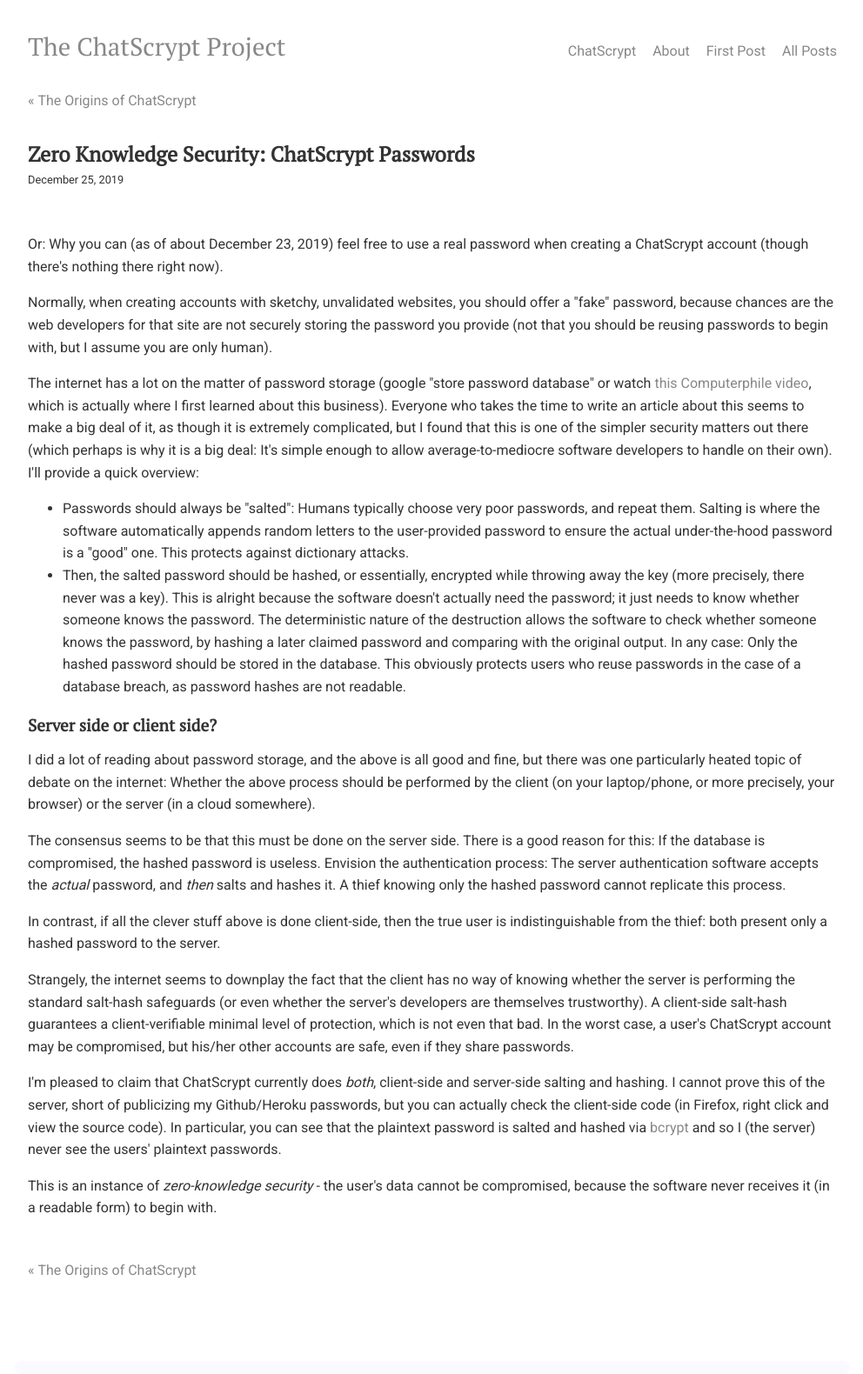
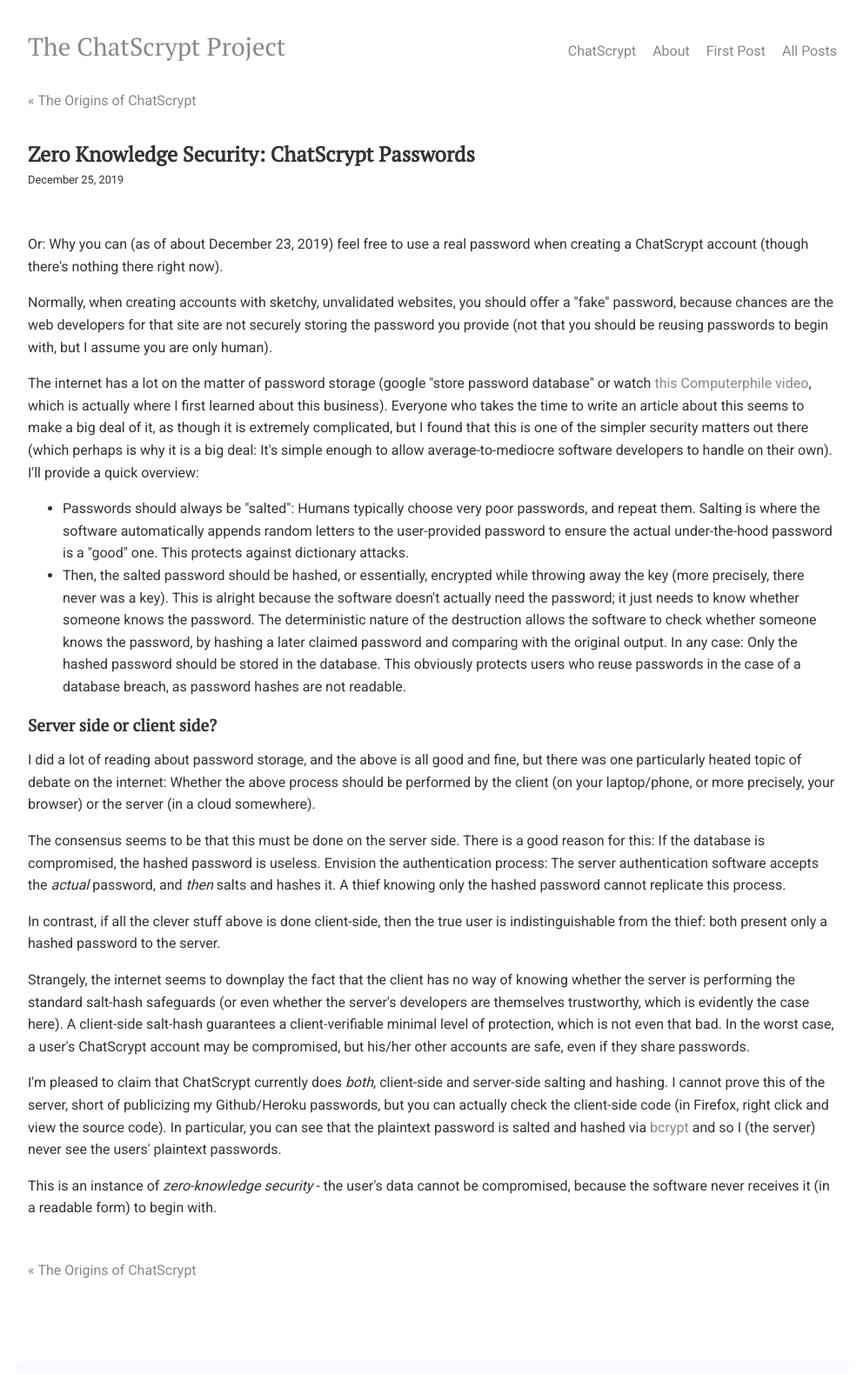
Before and after one commit to chatscrypt/chatscrypt.github.io, a Jekyll site: the page built from _posts/2019-12-25-zero-knowledge-security-chatscrypt-passwords.html, in a window 1280 px wide. Shown: the whole page at 87% size, without its empty margins (143-1135 px from the left). Built offline with Jekyll 4.4.1, drawn with Linux system fonts in a browser that asks for light colours; comment, search, counter and statistics services are not loaded.

Commit message:
Update 2019-12-25-zero-knowledge-security-chatscrypt-passwords.html

```diff
--- a/_posts/2019-12-25-zero-knowledge-security-chatscrypt-passwords.html
+++ b/_posts/2019-12-25-zero-knowledge-security-chatscrypt-passwords.html
@@ -25,7 +25,7 @@ I did a lot of reading about password storage, and the above is all good and fin
 
 <p>In contrast, if all the clever stuff above is done client-side, then the true user is indistinguishable from the thief: both present only a hashed password to the server.
 
-<p>Strangely, the internet seems to downplay the fact that the client has no way of knowing whether the server is performing the standard salt-hash safeguards (or even whether the server's developers are themselves trustworthy). A client-side salt-hash guarantees a client-verifiable minimal level of protection, which is not even that bad. In the worst case, a user's ChatScrypt account may be compromised, but his/her other accounts are safe, even if they share passwords.
+<p>Strangely, the internet seems to downplay the fact that the client has no way of knowing whether the server is performing the standard salt-hash safeguards (or even whether the server's developers are themselves trustworthy, which is evidently the case here). A client-side salt-hash guarantees a client-verifiable minimal level of protection, which is not even that bad. In the worst case, a user's ChatScrypt account may be compromised, but his/her other accounts are safe, even if they share passwords.
 
 <p>I'm pleased to claim that ChatScrypt currently does <i>both</i>, client-side and server-side salting and hashing. I cannot prove this of the server, short of publicizing my Github/Heroku passwords, but you can actually check the client-side code (in Firefox, right click and view the source code). In particular, you can see that the plaintext password is salted and hashed via <a href="https://en.wikipedia.org/wiki/Bcrypt">bcrypt</a> and so I (the server) never see the users' plaintext passwords.
 
```
